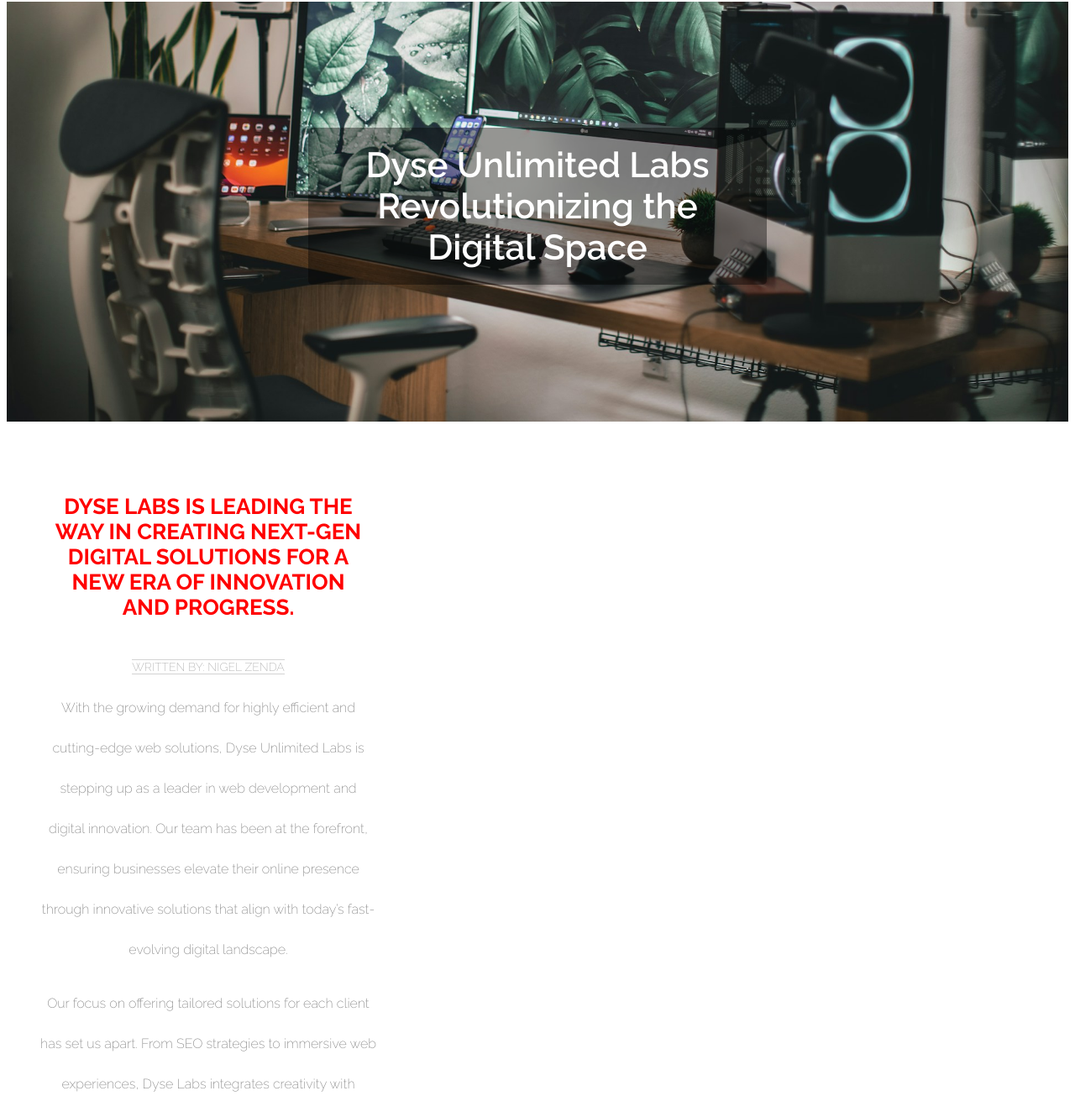
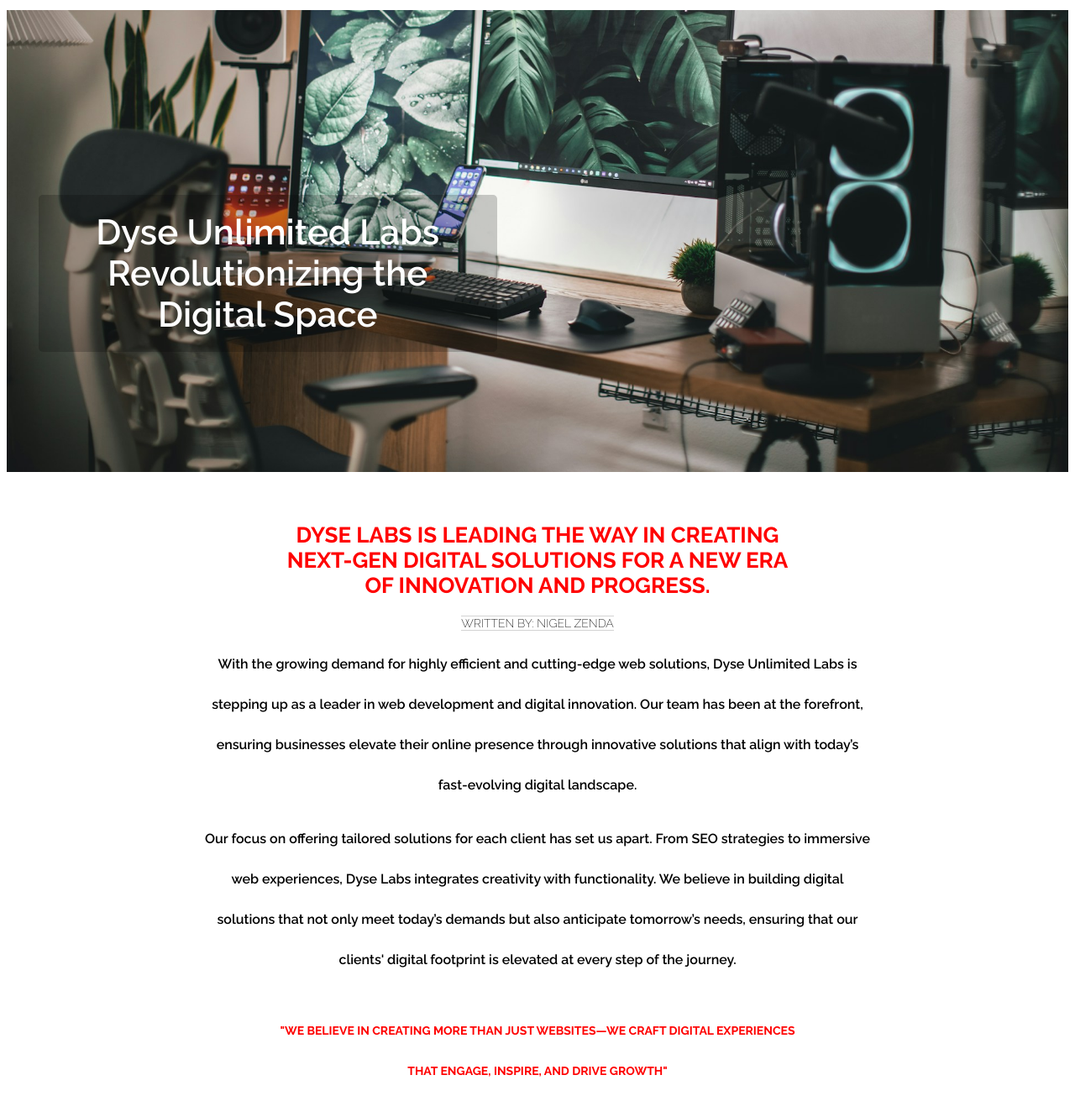
Before and after one commit to nigelzenda/BoxWeb, a plain HTML site: page index.html in a window 1280 px wide. Shown: the part 68-1398 px from the top of the page at 84% size. Drawn offline with Linux system fonts and the light colour scheme.

Commit message:
Project Completion

```diff
--- a/Resources/stylesheet.css
+++ b/Resources/stylesheet.css
@@ -19,7 +19,7 @@ body {
   .navigation li {
     font-weight: 300;
     letter-spacing: 2px;
-
+    padding: 5px;
   }
 
   .navigation  li.logo {
@@ -34,15 +34,15 @@ body {
     background-size: cover;
     background-position: bottom center;
     width: 100%;
-    height: 500px;
+    height: 550px;
   }
 
   #banner .content h1 {
     position: relative;
-    top: 150px;
-    margin: 0 auto;
+    top: 220px;
+    margin: 0% 0% 0% 3%;
     width: 40%;
-    background-color: hsla(0, 0%, 0%, 0.4);
+    background-color: hsla(0, 0%, 0%, 0.2);
     border-radius: 5px;
     padding: 20px;
   }
@@ -50,7 +50,8 @@ body {
   #main {
     padding: 40px;
     text-align: center;
-    width: 400px;
+    width: 800px;
+    margin: 0 auto;
   }
 
   h1 {
@@ -65,6 +66,7 @@ body {
     font-size: 14px;
     line-height: 48px;
     text-align: center;
+    padding: 20px 30px;
   }
 
   h3 {
@@ -72,22 +74,28 @@ body {
     font-size: 26px;
     font-weight: 700;
     padding: 20px 10px;
+    width: 600px;
+    margin: 0 auto;
   }
 
   p {
-    color: grey;
+    color: rgb(0, 0, 0);
     font-size: 16px;
     line-height: 48px;
+
+    font-weight: 600;
+
   }
 
   .pull-quote {
-    width: 350px;
+    width: 700px;
+    margin: 0 auto;
   }
 
   .byline {
     border-bottom: 1px solid LightGrey;
     border-top: 1px solid LightGrey;
-    color: DarkGrey;
+    color: rgb(0, 0, 0);
     font-size: 14px;
     font-weight: 200;
   }
```
